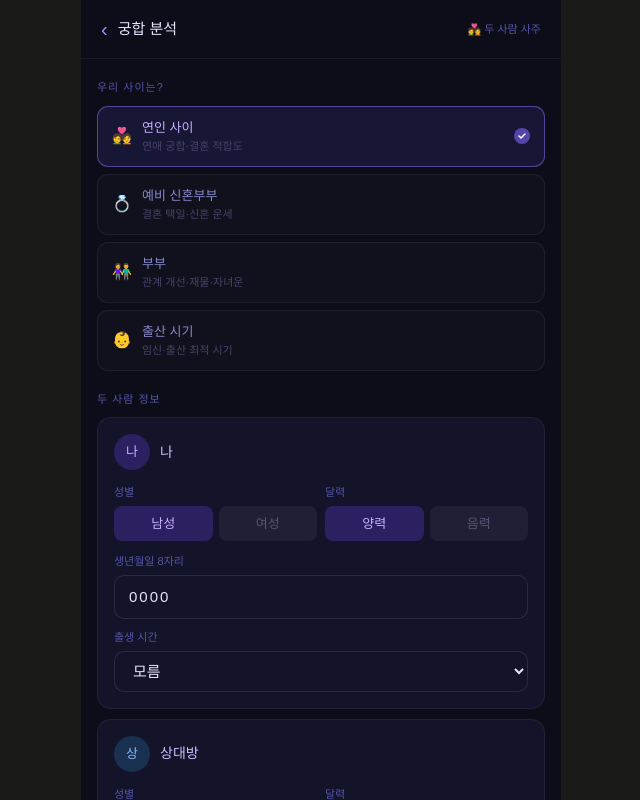
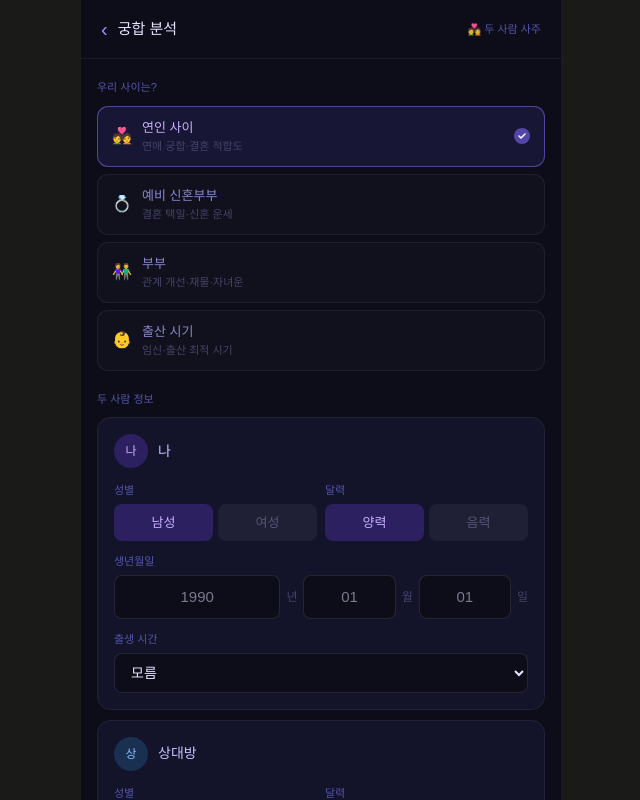
Before and after one commit to lysh0112-cpu/myjae, a Next.js app: page /manseryeok/couple-input in a window 1280 px wide. Shown: the top 800 px of the page, without its empty margins (319-959 px from the left). Built offline with nearby package versions, Linux system fonts and the light colour scheme.

Commit message:
Update page.tsx

```diff
--- a/app/manseryeok/couple-input/page.tsx
+++ b/app/manseryeok/couple-input/page.tsx
@@ -1,5 +1,4 @@
 'use client'
-
 import { Suspense, useState } from 'react'
 import { useRouter } from 'next/navigation'
 
@@ -17,73 +16,139 @@ interface PersonInput {
 }
 
 const RELATION_TYPES = [
-  { id: 'couple',     label: '💑 연인 사이',    desc: '연애 궁합·결혼 적합도' },
-  { id: 'prewedding', label: '💍 예비 신혼부부', desc: '결혼 택일·신혼 운세' },
-  { id: 'married',    label: '👫 부부',          desc: '관계 개선·재물·자녀운' },
-  { id: 'birth',      label: '👶 출산 시기',     desc: '임신·출산 최적 시기' },
+  { id: 'couple',     icon: '💑', label: '연인 사이',    desc: '연애 궁합·결혼 적합도' },
+  { id: 'prewedding', icon: '💍', label: '예비 신혼부부', desc: '결혼 택일·신혼 운세' },
+  { id: 'married',    icon: '👫', label: '부부',          desc: '관계 개선·재물·자녀운' },
+  { id: 'birth',      icon: '👶', label: '출산 시기',     desc: '임신·출산 최적 시기' },
 ]
 
 const HOURS = [
-  { label: '모름', value: '-1' },
-  { label: '子시 (23~01시)', value: '0' },
-  { label: '丑시 (01~03시)', value: '1' },
-  { label: '寅시 (03~05시)', value: '2' },
-  { label: '卯시 (05~07시)', value: '3' },
-  { label: '辰시 (07~09시)', value: '4' },
-  { label: '巳시 (09~11시)', value: '5' },
-  { label: '午시 (11~13시)', value: '6' },
-  { label: '未시 (13~15시)', value: '7' },
-  { label: '申시 (15~17시)', value: '8' },
-  { label: '酉시 (17~19시)', value: '9' },
-  { label: '戌시 (19~21시)', value: '10' },
-  { label: '亥시 (21~23시)', value: '11' },
+  '모름','子시(23~01)','丑시(01~03)','寅시(03~05)','卯시(05~07)',
+  '辰시(07~09)','巳시(09~11)','午시(11~13)','未시(13~15)',
+  '申시(15~17)','酉시(17~19)','戌시(19~21)','亥시(21~23)',
 ]
 
-const DEFAULT_PERSON: PersonInput = {
-  year: '', month: '', day: '', hour: '-1',
-  gender: '남', calType: '양력',
+const DEFAULT_PERSON = (gender: Gender): PersonInput => ({
+  year:'', month:'', day:'', hour:'-1', gender, calType:'양력'
+})
+
+function PersonForm({ who, relation, person, onChange }: {
+  who: 1 | 2
+  relation: RelationType
+  person: PersonInput
+  onChange: (key: keyof PersonInput, value: string) => void
+}) {
+  const label = relation === 'married' ? (who === 1 ? '남편' : '아내')
+    : relation === 'prewedding' ? (who === 1 ? '신랑' : '신부')
+    : relation === 'birth' ? (who === 1 ? '부모1' : '부모2')
+    : (who === 1 ? '나' : '상대방')
+
+  const avatarBg = who === 1 ? '#2d2060' : '#1a3050'
+  const avatarColor = who === 1 ? '#c8b0ff' : '#88bbff'
+
+  const inputStyle: React.CSSProperties = {
+    flex:1, background:'#0d0d1a', border:'1px solid rgba(255,255,255,0.1)',
+    borderRadius:'8px', padding:'10px 8px', color:'#e8e4ff',
+    fontSize:'15px', outline:'none', textAlign:'center', width:'100%',
+  }
+
+  const btnStyle = (active: boolean): React.CSSProperties => ({
+    flex:1, padding:'9px', borderRadius:'8px', border:'none',
+    cursor:'pointer', fontSize:'13px',
+    background: active ? '#2d2060' : 'rgba(255,255,255,0.05)',
+    color: active ? '#c8b0ff' : '#555577',
+  })
+
+  return (
+    <div style={{background:'#13132a', borderRadius:'14px', padding:'16px', border:'1px solid rgba(255,255,255,0.06)'}}>
+      <div style={{display:'flex', alignItems:'center', gap:'10px', marginBottom:'14px'}}>
+        <div style={{width:'34px', height:'34px', borderRadius:'50%', background:avatarBg, color:avatarColor, display:'flex', alignItems:'center', justifyContent:'center', fontSize:'12px', fontWeight:'500', flexShrink:0}}>
+          {label[0]}
+        </div>
+        <span style={{fontSize:'14px', color:'#c8c0ff', fontWeight:'500'}}>{label}</span>
+      </div>
+
+      {/* 성별 + 달력 */}
+      <div style={{display:'grid', gridTemplateColumns:'1fr 1fr', gap:'8px', marginBottom:'12px'}}>
+        <div>
+          <div style={{fontSize:'11px', color:'#5555aa', marginBottom:'5px'}}>성별</div>
+          <div style={{display:'flex', gap:'5px'}}>
+            <button style={btnStyle(person.gender==='남')} onClick={() => onChange('gender','남')}>남성</button>
+            <button style={btnStyle(person.gender==='여')} onClick={() => onChange('gender','여')}>여성</button>
+          </div>
+        </div>
+        <div>
+          <div style={{fontSize:'11px', color:'#5555aa', marginBottom:'5px'}}>달력</div>
+          <div style={{display:'flex', gap:'5px'}}>
+            <button style={btnStyle(person.calType==='양력')} onClick={() => onChange('calType','양력')}>양력</button>
+            <button style={btnStyle(person.calType==='음력')} onClick={() => onChange('calType','음력')}>음력</button>
+          </div>
+        </div>
+      </div>
+
+      {/* 생년월일 — 년/월/일 분리 */}
+      <div style={{marginBottom:'12px'}}>
+        <div style={{fontSize:'11px', color:'#5555aa', marginBottom:'5px'}}>생년월일</div>
+        <div style={{display:'flex', gap:'6px', alignItems:'center'}}>
+          <input
+            type="tel"
+            placeholder="1990"
+            maxLength={4}
+            value={person.year}
+            onChange={e => onChange('year', e.target.value.replace(/\D/g,'').slice(0,4))}
+            style={{...inputStyle, flex:2}}
+          />
+          <span style={{color:'#444466', fontSize:'12px'}}>년</span>
+          <input
+            type="tel"
+            placeholder="01"
+            maxLength={2}
+            value={person.month}
+            onChange={e => onChange('month', e.target.value.replace(/\D/g,'').slice(0,2))}
+            style={inputStyle}
+          />
+          <span style={{color:'#444466', fontSize:'12px'}}>월</span>
+          <input
+            type="tel"
+            placeholder="01"
+            maxLength={2}
+            value={person.day}
+            onChange={e => onChange('day', e.target.value.replace(/\D/g,'').slice(0,2))}
+            style={inputStyle}
+          />
+          <span style={{color:'#444466', fontSize:'12px'}}>일</span>
+        </div>
+      </div>
+
+      {/* 출생 시간 */}
+      <div>
+        <div style={{fontSize:'11px', color:'#5555aa', marginBottom:'5px'}}>출생 시간</div>
+        <select value={person.hour} onChange={e => onChange('hour', e.target.value)}
+          style={{width:'100%', background:'#0d0d1a', border:'1px solid rgba(255,255,255,0.1)', borderRadius:'8px', padding:'10px 12px', color:'#e8e4ff', fontSize:'14px', outline:'none'}}>
+          {HOURS.map((h, i) => (
+            <option key={i} value={i-1}>{h}</option>
+          ))}
+        </select>
+      </div>
+    </div>
+  )
 }
 
 function CoupleInputInner() {
   const router = useRouter()
   const [relation, setRelation] = useState<RelationType>('couple')
-  const [person1, setPerson1] = useState<PersonInput>({ ...DEFAULT_PERSON, gender: '남' })
-  const [person2, setPerson2] = useState<PersonInput>({ ...DEFAULT_PERSON, gender: '여' })
+  const [person1, setPerson1] = useState<PersonInput>(DEFAULT_PERSON('남'))
+  const [person2, setPerson2] = useState<PersonInput>(DEFAULT_PERSON('여'))
   const [question, setQuestion] = useState('')
   const [error, setError] = useState('')
 
-  const updatePerson = (who: 1 | 2, key: keyof PersonInput, value: string) => {
-    const setter = who === 1 ? setPerson1 : setPerson2
-    setter(prev => ({ ...prev, [key]: value }))
-  }
-
-  // 생년월일 8자리 입력 처리
-  const handleDateInput = (who: 1 | 2, value: string) => {
-    const v = value.replace(/\D/g, '').slice(0, 8)
-    const setter = who === 1 ? setPerson1 : setPerson2
-    setter(prev => ({
-      ...prev,
-      year: v.slice(0, 4),
-      month: v.slice(4, 6),
-      day: v.slice(6, 8),
-    }))
-  }
-
-  const getDateValue = (p: PersonInput) => {
-    return p.year + p.month.padStart(2, '0') + p.day.padStart(2, '0')
-  }
-
-  const validate = () => {
-    if (!person1.year || !person1.month || !person1.day) return '첫 번째 분의 생년월일을 입력해주세요.'
-    if (!person2.year || !person2.month || !person2.day) return '두 번째 분의 생년월일을 입력해주세요.'
-    if (person1.year.length < 4) return '올바른 연도를 입력해주세요.'
-    if (person2.year.length < 4) return '올바른 연도를 입력해주세요.'
-    return ''
-  }
-
   const handleStart = () => {
-    const err = validate()
-    if (err) { setError(err); return }
+    if (!person1.year || !person1.month || !person1.day) {
+      setError('첫 번째 분의 생년월일을 입력해주세요.'); return
+    }
+    if (!person2.year || !person2.month || !person2.day) {
+      setError('두 번째 분의 생년월일을 입력해주세요.'); return
+    }
     setError('')
     const p1 = encodeURIComponent(JSON.stringify(person1))
     const p2 = encodeURIComponent(JSON.stringify(person2))
@@ -91,123 +156,12 @@ function CoupleInputInner() {
     router.push(`/manseryeok/ai-chat?mode=${relation}&person1=${p1}&person2=${p2}&userQuestion=${q}`)
   }
 
-  const inputStyle: React.CSSProperties = {
-    background: '#13132a',
-    border: '1px solid rgba(255,255,255,0.1)',
-    borderRadius: '10px',
-    padding: '10px 14px',
-    color: '#e8e4ff',
-    fontSize: '15px',
-    outline: 'none',
-    width: '100%',
-    boxSizing: 'border-box',
-    letterSpacing: '2px',
-  }
-
-  const renderPerson = (who: 1 | 2) => {
-    const p = who === 1 ? person1 : person2
-    const label = relation === 'married'
-      ? (who === 1 ? '남편' : '아내')
-      : relation === 'prewedding'
-      ? (who === 1 ? '신랑' : '신부')
-      : relation === 'birth'
-      ? (who === 1 ? '부모 1' : '부모 2')
-      : (who === 1 ? '나' : '상대방')
-
-    const avatarBg = who === 1 ? '#2d2060' : '#1a3050'
-    const avatarColor = who === 1 ? '#c8b0ff' : '#88bbff'
-
-    return (
-      <div style={{background:'#13132a', borderRadius:'14px', padding:'16px', border:'1px solid rgba(255,255,255,0.06)'}}>
-        <div style={{display:'flex', alignItems:'center', gap:'10px', marginBottom:'14px'}}>
-          <div style={{width:'36px', height:'36px', borderRadius:'50%', background:avatarBg, color:avatarColor, display:'flex', alignItems:'center', justifyContent:'center', fontSize:'13px', fontWeight:'500', flexShrink:0}}>
-            {label[0]}
-          </div>
-          <div style={{fontSize:'14px', color:'#c8c0ff', fontWeight:'500'}}>{label}</div>
-        </div>
-
-        {/* 성별 + 달력 */}
-        <div style={{display:'grid', gridTemplateColumns:'1fr 1fr', gap:'8px', marginBottom:'12px'}}>
-          <div>
-            <div style={{fontSize:'11px', color:'#5555aa', marginBottom:'5px'}}>성별</div>
-            <div style={{display:'flex', gap:'6px'}}>
-              {(['남','여'] as Gender[]).map(g => (
-                <button key={g} onClick={() => updatePerson(who, 'gender', g)}
-                  style={{
-                    flex:1, padding:'8px', borderRadius:'8px', border:'none', cursor:'pointer', fontSize:'13px',
-                    background: p.gender === g ? '#2d2060' : 'rgba(255,255,255,0.05)',
-                    color: p.gender === g ? '#c8b0ff' : '#555577',
-                  }}>
-                  {g === '남' ? '남성' : '여성'}
-                </button>
-              ))}
-            </div>
-          </div>
-          <div>
-            <div style={{fontSize:'11px', color:'#5555aa', marginBottom:'5px'}}>달력</div>
-            <div style={{display:'flex', gap:'6px'}}>
-              {(['양력','음력'] as CalType[]).map(c => (
-                <button key={c} onClick={() => updatePerson(who, 'calType', c)}
-                  style={{
-                    flex:1, padding:'8px', borderRadius:'8px', border:'none', cursor:'pointer', fontSize:'13px',
-                    background: p.calType === c ? '#2d2060' : 'rgba(255,255,255,0.05)',
-                    color: p.calType === c ? '#c8b0ff' : '#555577',
-                  }}>
-                  {c}
-                </button>
-              ))}
-            </div>
-          </div>
-        </div>
-
-        {/* 생년월일 */}
-        <div style={{marginBottom:'10px'}}>
-          <div style={{fontSize:'11px', color:'#5555aa', marginBottom:'5px'}}>
-            생년월일 8자리
-            {getDateValue(p).length === 8 && (
-              <span style={{marginLeft:'8px', color:'#44aa66'}}>
-                ✓ {p.year}년 {p.month}월 {p.day}일
-              </span>
-            )}
-          </div>
-          <input
-            type="text"
-            inputMode="numeric"
-            placeholder="예) 19901231"
-            value={getDateValue(p)}
-            onChange={e => handleDateInput(who, e.target.value)}
-            maxLength={8}
-            style={inputStyle}
-          />
-        </div>
-
-        {/* 출생 시간 */}
-        <div>
-          <div style={{fontSize:'11px', color:'#5555aa', marginBottom:'5px'}}>출생 시간</div>
-          <select value={p.hour} onChange={e => updatePerson(who, 'hour', e.target.value)}
-            style={{...inputStyle, cursor:'pointer', letterSpacing:'0'}}>
-            {HOURS.map(h => (
-              <option key={h.value} value={h.value}>{h.label}</option>
-            ))}
-          </select>
-        </div>
-      </div>
-    )
-  }
-
   return (
     <main style={{minHeight:'100vh', background:'#0d0d1a', maxWidth:'480px', margin:'0 auto', paddingBottom:'40px'}}>
 
       {/* 헤더 */}
-      <div style={{
-        padding:'14px 20px', borderBottom:'1px solid rgba(255,255,255,0.06)',
-        display:'flex', alignItems:'center', gap:'10px',
-        position:'sticky', top:0, background:'#0d0d1a', zIndex:10,
-      }}>
-        <button onClick={() => router.back()}
-          style={{fontSize:'20px', color:'#9d8cff', background:'none', border:'none', cursor:'pointer'}}>
-          ‹
-        </button>
+      <div style={{padding:'14px 20px', borderBottom:'1px solid rgba(255,255,255,0.06)', display:'flex', alignItems:'center', gap:'10px', position:'sticky', top:0, background:'#0d0d1a', zIndex:10}}>
+        <button onClick={() => router.back()} style={{fontSize:'20px', color:'#9d8cff', background:'none', border:'none', cursor:'pointer'}}>‹</button>
         <div style={{fontSize:'15px', fontWeight:'500', color:'#e8e4ff'}}>궁합 분석</div>
         <div style={{marginLeft:'auto', fontSize:'11px', color:'#5555aa'}}>💑 두 사람 사주</div>
       </div>
@@ -216,7 +170,7 @@ function CoupleInputInner() {
 
         {/* 관계 선택 */}
         <div style={{marginBottom:'20px'}}>
-          <div style={{fontSize:'11px', color:'#5555aa', marginBottom:'10px', letterSpacing:'1px'}}>우리 사이는?</div>
+          <div style={{fontSize:'11px', color:'#5555aa', marginBottom:'10px'}}>우리 사이는?</div>
           <div style={{display:'flex', flexDirection:'column', gap:'7px'}}>
             {RELATION_TYPES.map(r => (
               <div key={r.id} onClick={() => setRelation(r.id as RelationType)}
@@ -226,11 +180,9 @@ function CoupleInputInner() {
                   background: relation === r.id ? 'rgba(60,52,137,0.25)' : 'rgba(255,255,255,0.02)',
                   display:'flex', alignItems:'center', gap:'10px',
                 }}>
-                <span style={{fontSize:'16px'}}>{r.label.split(' ')[0]}</span>
+                <span style={{fontSize:'16px'}}>{r.icon}</span>
                 <div style={{flex:1}}>
-                  <div style={{fontSize:'13px', color: relation === r.id ? '#c8b0ff' : '#8888cc', fontWeight:'500'}}>
-                    {r.label.slice(2)}
-                  </div>
+                  <div style={{fontSize:'13px', color: relation === r.id ? '#c8b0ff' : '#8888cc', fontWeight:'500'}}>{r.label}</div>
                   <div style={{fontSize:'11px', color:'#444466', marginTop:'1px'}}>{r.desc}</div>
                 </div>
                 {relation === r.id && (
@@ -247,52 +199,35 @@ function CoupleInputInner() {
 
         {/* 두 사람 정보 */}
         <div style={{marginBottom:'16px'}}>
-          <div style={{fontSize:'11px', color:'#5555aa', marginBottom:'10px', letterSpacing:'1px'}}>두 사람 정보</div>
+          <div style={{fontSize:'11px', color:'#5555aa', marginBottom:'10px'}}>두 사람 정보</div>
           <div style={{display:'flex', flexDirection:'column', gap:'10px'}}>
-            {renderPerson(1)}
-            {renderPerson(2)}
+            <PersonForm who={1} relation={relation} person={person1}
+              onChange={(k,v) => setPerson1(prev => ({...prev, [k]:v}))} />
+            <PersonForm who={2} relation={relation} person={person2}
+              onChange={(k,v) => setPerson2(prev => ({...prev, [k]:v}))} />
           </div>
         </div>
 
         {/* 질문 */}
         <div style={{marginBottom:'20px'}}>
-          <div style={{fontSize:'11px', color:'#5555aa', marginBottom:'8px', letterSpacing:'1px'}}>
-            가장 궁금한 것 (선택)
-          </div>
-          <textarea
-            value={question}
-            onChange={e => setQuestion(e.target.value)}
+          <div style={{fontSize:'11px', color:'#5555aa', marginBottom:'8px'}}>가장 궁금한 것 (선택)</div>
+          <textarea value={question} onChange={e => setQuestion(e.target.value)}
             placeholder="예) 우리 결혼해도 될까요?"
             rows={2}
-            style={{
-              background:'#13132a', border:'1px solid rgba(255,255,255,0.1)',
-              borderRadius:'10px', padding:'10px 14px', color:'#e8e4ff',
-              fontSize:'14px', outline:'none', width:'100%',
-              resize:'none', lineHeight:'1.6', boxSizing:'border-box',
-            }}
+            style={{width:'100%', background:'#13132a', border:'1px solid rgba(255,255,255,0.1)', borderRadius:'10px', padding:'10px 14px', color:'#e8e4ff', fontSize:'14px', outline:'none', resize:'none', lineHeight:'1.6', boxSizing:'border-box'}}
           />
         </div>
 
-        {error && (
-          <div style={{fontSize:'12px', color:'#ff8888', marginBottom:'12px', textAlign:'center'}}>
-            {error}
-          </div>
-        )}
+        {error && <div style={{fontSize:'12px', color:'#ff8888', marginBottom:'12px', textAlign:'center'}}>{error}</div>}
 
         <button onClick={handleStart}
-          style={{
-            width:'100%', padding:'16px', borderRadius:'14px',
-            background:'linear-gradient(135deg, #5544bb, #7766dd)',
-            border:'none', color:'#e8e4ff', fontSize:'15px',
-            fontWeight:'500', cursor:'pointer',
-          }}>
+          style={{width:'100%', padding:'16px', borderRadius:'14px', background:'linear-gradient(135deg, #5544bb, #7766dd)', border:'none', color:'#e8e4ff', fontSize:'15px', fontWeight:'500', cursor:'pointer'}}>
           💑 AI 궁합 분석 시작
         </button>
 
         <div style={{textAlign:'center', marginTop:'10px', fontSize:'11px', color:'#333355'}}>
           결제 없이 AI와 자유롭게 대화할 수 있어요
         </div>
-
       </div>
     </main>
   )
```
